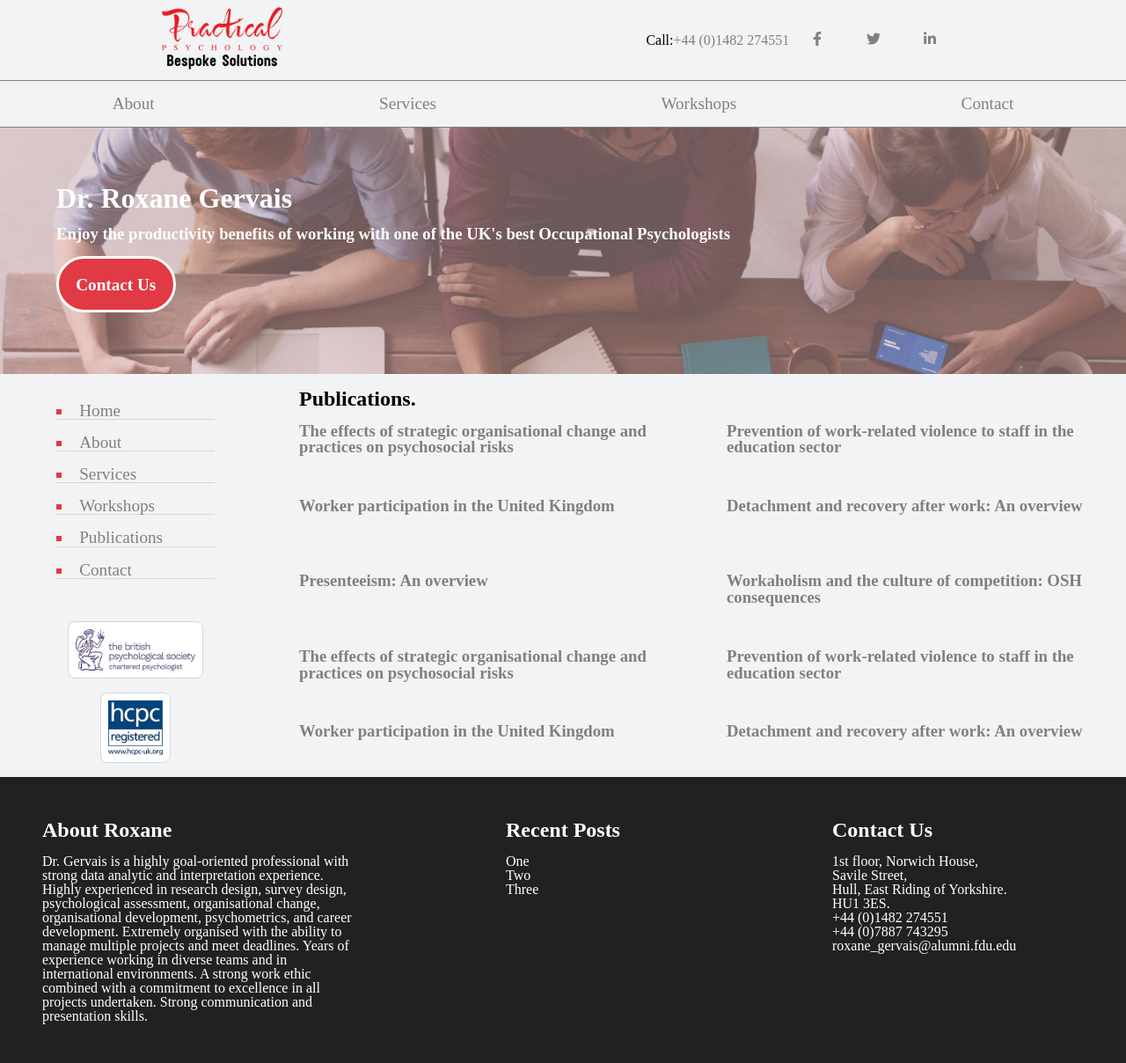
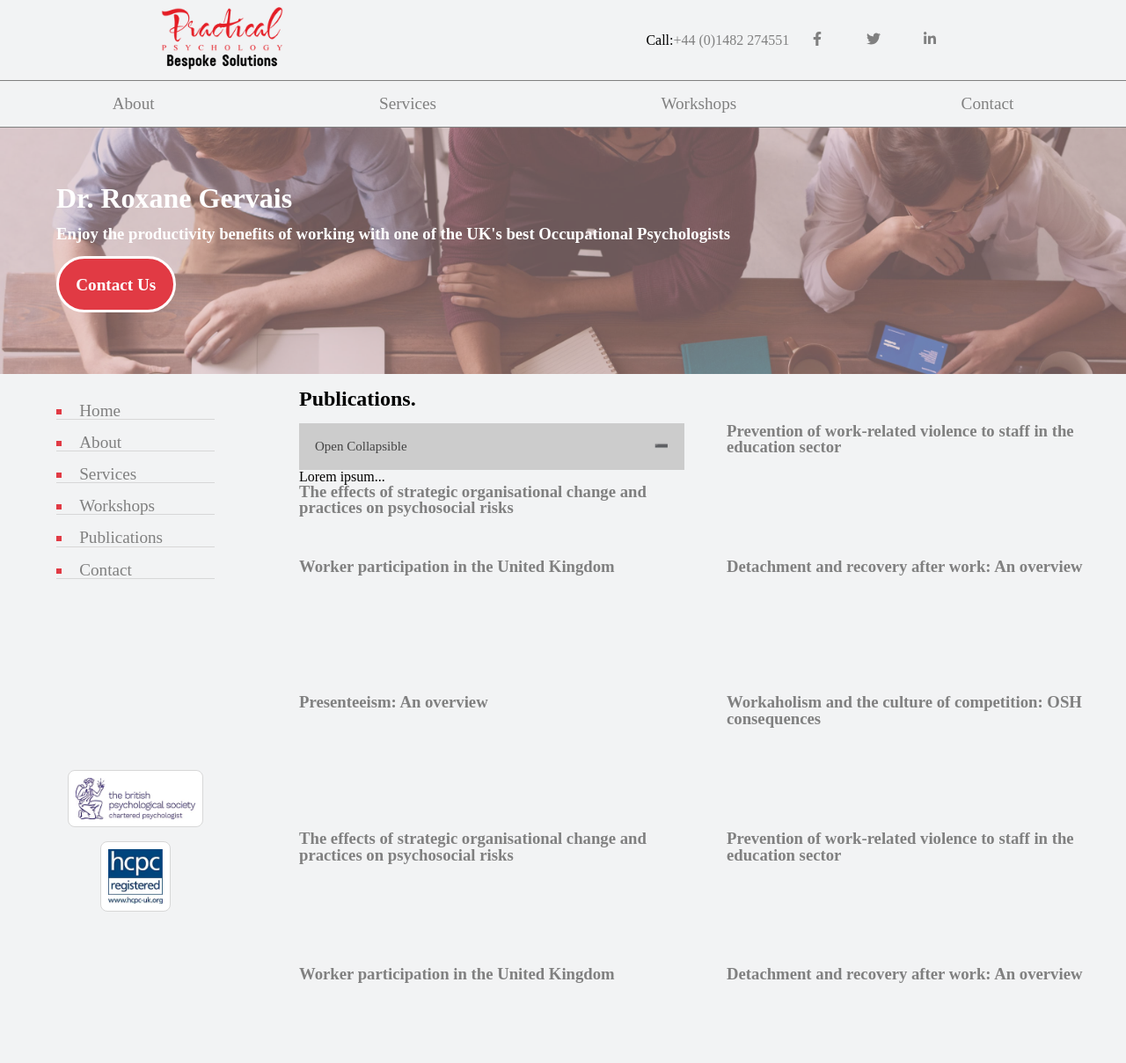
Before and after one commit to gcbest/roxane2-gatsby, a Gatsby site: page /publications in a window 1280 px wide. Shown: the top 1208 px of the page at 88% size. Built offline with nearby package versions, Linux system fonts and the light colour scheme; Gatsby itself is replaced by a stand-in of ours.

Commit message:
start on publication collapsibles

```diff
--- /dev/null
+++ b/src/pages/components/Publications.js
@@ -0,0 +1,100 @@
+import React, {useState} from 'react';
+import publicationsStyles from "./styles/publications.module.css"
+
+export default () => {
+    const [open, setOpen] = useState(true);
+
+    const handleToggle = () => {
+        setOpen(!open);
+        getClassNames();
+    }
+
+    const getClassNames = () => {
+        if(open) return publicationsStyles.active;
+        return '';
+    }
+
+    return (
+        <div className="publications-grid">
+        <div className="publication">
+
+
+        <button type="button" onClick={handleToggle} className={`${publicationsStyles.collapsible} ${getClassNames()}`}>Open Collapsible</button>
+        <div className={open ? `${publicationsStyles.panelCollapse}`: `${publicationsStyles.panelCollapse} ${publicationsStyles.panelClose}`}>
+            <p>Lorem ipsum...</p>
+        </div>
+
+        {/* <div className="panel-group">
+        <div className="panel panel-default">
+          <div className="panel-heading">
+            <h4 className="panel-title">
+
+              <button
+                onClick={handleToggle} >Collapsible list group</button>
+            </h4>
+          </div>
+            <div className={open ? `${publicationsStyles.panelCollapse}`: `${publicationsStyles.panelCollapse} ${publicationsStyles.panelClose}`}
+            >
+            <ul className="list-group">
+              <li className="list-group-item">One</li>
+              <li className="list-group-item">Two</li>
+              <li className="list-group-item">Three</li>
+            </ul>
+            </div>
+            </div>
+        </div> */}
+
+
+        <h3><a target="_blank" rel="noopener noreferrer"
+                    href="http://oshwiki.eu/wiki/The_effects_of_organisational_practices_on_psychosocial_risks">The
+                    effects of strategic organisational change and practices on
+                    psychosocial risks</a></h3>
+        </div>
+        <div className="publication">
+            <h3><a target="_blank" rel="noopener noreferrer"
+                    href="http://oshwiki.eu/wiki/Prevention_of_work-related_violence_to_staff_in_the_education_sector">Prevention
+                    of work-related violence to staff in the education
+                    sector</a></h3>
+        </div>
+        <div className="publication">
+            <h3><a target="_blank" rel="noopener noreferrer" href="http://oshwiki.eu/wiki/Worker_participation_-_United_Kingdom">Worker
+                    participation in the United Kingdom</a></h3>
+        </div>
+        <div className="publication">
+            <h3><a target="_blank" rel="noopener noreferrer"
+                    href="http://oshwiki.eu/wiki/Detachment_and_recovery_after_work:_An_overview">Detachment and
+                    recovery after work: An overview</a></h3>
+        </div>
+        <div className="publication">
+            <h3><a target="_blank" rel="noopener noreferrer" href="http://oshwiki.eu/wiki/Presenteeism:_An_overview">Presenteeism: An
+                    overview</a></h3>
+        </div>
+        <div className="publication">
+            <h3><a target="_blank" rel="noopener noreferrer"
+                    href="http://oshwiki.eu/wiki/Workaholism_and_the_culture_of_competition:_OSH_consequences">Workaholism
+                    and the culture of competition: OSH consequences</a></h3>
+        </div>
+        <div className="publication">
+            <h3><a target="_blank" rel="noopener noreferrer"
+                    href="http://oshwiki.eu/wiki/The_effects_of_organisational_practices_on_psychosocial_risks">The
+                    effects of strategic organisational change and practices on
+                    psychosocial risks</a></h3>
+        </div>
+        <div className="publication">
+            <h3><a target="_blank" rel="noopener noreferrer"
+                    href="http://oshwiki.eu/wiki/Prevention_of_work-related_violence_to_staff_in_the_education_sector">Prevention
+                    of work-related violence to staff in the education
+                    sector</a></h3>
+        </div>
+        <div className="publication">
+            <h3><a target="_blank" rel="noopener noreferrer" href="http://oshwiki.eu/wiki/Worker_participation_-_United_Kingdom">Worker
+                    participation in the United Kingdom</a></h3>
+        </div>
+        <div className="publication">
+            <h3><a target="_blank" rel="noopener noreferrer"
+                    href="http://oshwiki.eu/wiki/Detachment_and_recovery_after_work:_An_overview">Detachment and
+                    recovery after work: An overview</a></h3>
+        </div>
+    </div>
+    )
+};
--- /dev/null
+++ b/src/pages/components/styles/publications.module.css
@@ -0,0 +1,51 @@
+.panel-group {
+  margin-top: 30px;
+}
+
+.panel-collapse {
+  max-height: 500px;
+  overflow: hidden;
+  transition: max-height 0.3s ease-in-out;
+}
+.panel-close {
+  max-height: 0;
+}
+
+/* Style the button that is used to open and close the collapsible content */
+.collapsible {
+  background-color: #eee;
+  color: #444;
+  cursor: pointer;
+  padding: 18px;
+  width: 100%;
+  border: none;
+  text-align: left;
+  outline: none;
+  font-size: 15px;
+}
+
+/* Add a background color to the button if it is clicked on (add the .active class with JS), and when you move the mouse over it (hover) */
+.active,
+.collapsible:hover {
+  background-color: #ccc;
+}
+
+/* Style the collapsible content. Note: hidden by default */
+.content {
+  padding: 0 18px;
+  display: none;
+  overflow: hidden;
+  background-color: #f1f1f1;
+}
+
+.collapsible:after {
+  content: "\02795"; /* Unicode character for "plus" sign (+) */
+  font-size: 13px;
+  color: white;
+  float: right;
+  margin-left: 5px;
+}
+
+.active:after {
+  content: "\2796"; /* Unicode character for "minus" sign (-) */
+}
--- a/src/pages/publications.js
+++ b/src/pages/publications.js
@@ -1,61 +1,10 @@
 import React, {Fragment} from 'react';
 import Layout from './components/Layout';
+import Publications from './components/Publications';
 
 
 export default () => (
     <Layout contentHeader="Publications">
-			<div className="publications-grid">
-				<div className="publication">
-					<h3><a target="_blank"
-							href="http://oshwiki.eu/wiki/The_effects_of_organisational_practices_on_psychosocial_risks">The
-							effects of strategic organisational change and practices on
-							psychosocial risks</a></h3>
-				</div>
-				<div className="publication">
-					<h3><a target="_blank"
-							href="http://oshwiki.eu/wiki/Prevention_of_work-related_violence_to_staff_in_the_education_sector">Prevention
-							of work-related violence to staff in the education
-							sector</a></h3>
-				</div>
-				<div className="publication">
-					<h3><a target="_blank" href="http://oshwiki.eu/wiki/Worker_participation_-_United_Kingdom">Worker
-							participation in the United Kingdom</a></h3>
-				</div>
-				<div className="publication">
-					<h3><a target="_blank"
-							href="http://oshwiki.eu/wiki/Detachment_and_recovery_after_work:_An_overview">Detachment and
-							recovery after work: An overview</a></h3>
-				</div>
-				<div className="publication">
-					<h3><a target="_blank" href="http://oshwiki.eu/wiki/Presenteeism:_An_overview">Presenteeism: An
-							overview</a></h3>
-				</div>
-				<div className="publication">
-					<h3><a target="_blank"
-							href="http://oshwiki.eu/wiki/Workaholism_and_the_culture_of_competition:_OSH_consequences">Workaholism
-							and the culture of competition: OSH consequences</a></h3>
-				</div>
-				<div className="publication">
-					<h3><a target="_blank"
-							href="http://oshwiki.eu/wiki/The_effects_of_organisational_practices_on_psychosocial_risks">The
-							effects of strategic organisational change and practices on
-							psychosocial risks</a></h3>
-				</div>
-				<div className="publication">
-					<h3><a target="_blank"
-							href="http://oshwiki.eu/wiki/Prevention_of_work-related_violence_to_staff_in_the_education_sector">Prevention
-							of work-related violence to staff in the education
-							sector</a></h3>
-				</div>
-				<div className="publication">
-					<h3><a target="_blank" href="http://oshwiki.eu/wiki/Worker_participation_-_United_Kingdom">Worker
-							participation in the United Kingdom</a></h3>
-				</div>
-				<div className="publication">
-					<h3><a target="_blank"
-							href="http://oshwiki.eu/wiki/Detachment_and_recovery_after_work:_An_overview">Detachment and
-							recovery after work: An overview</a></h3>
-				</div>
-			</div>
+			<Publications/>
     </Layout>
 );
```
